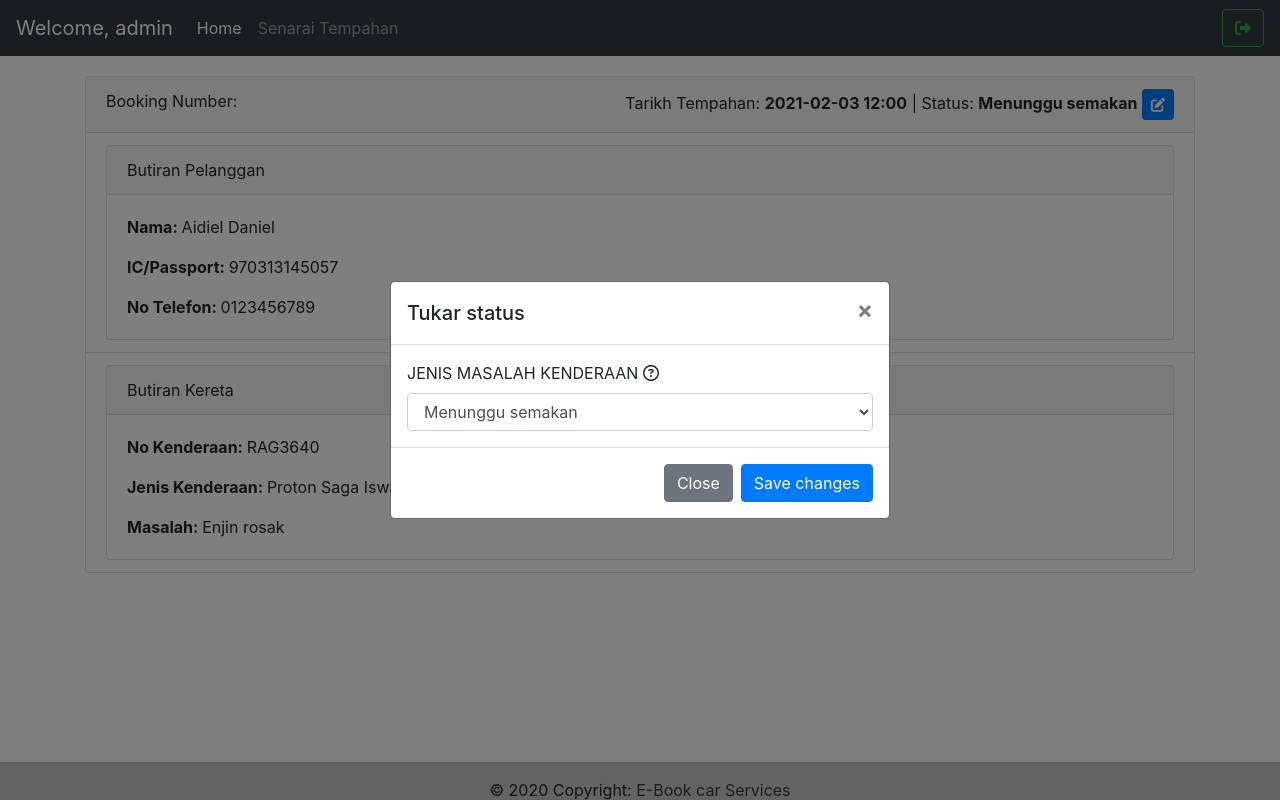
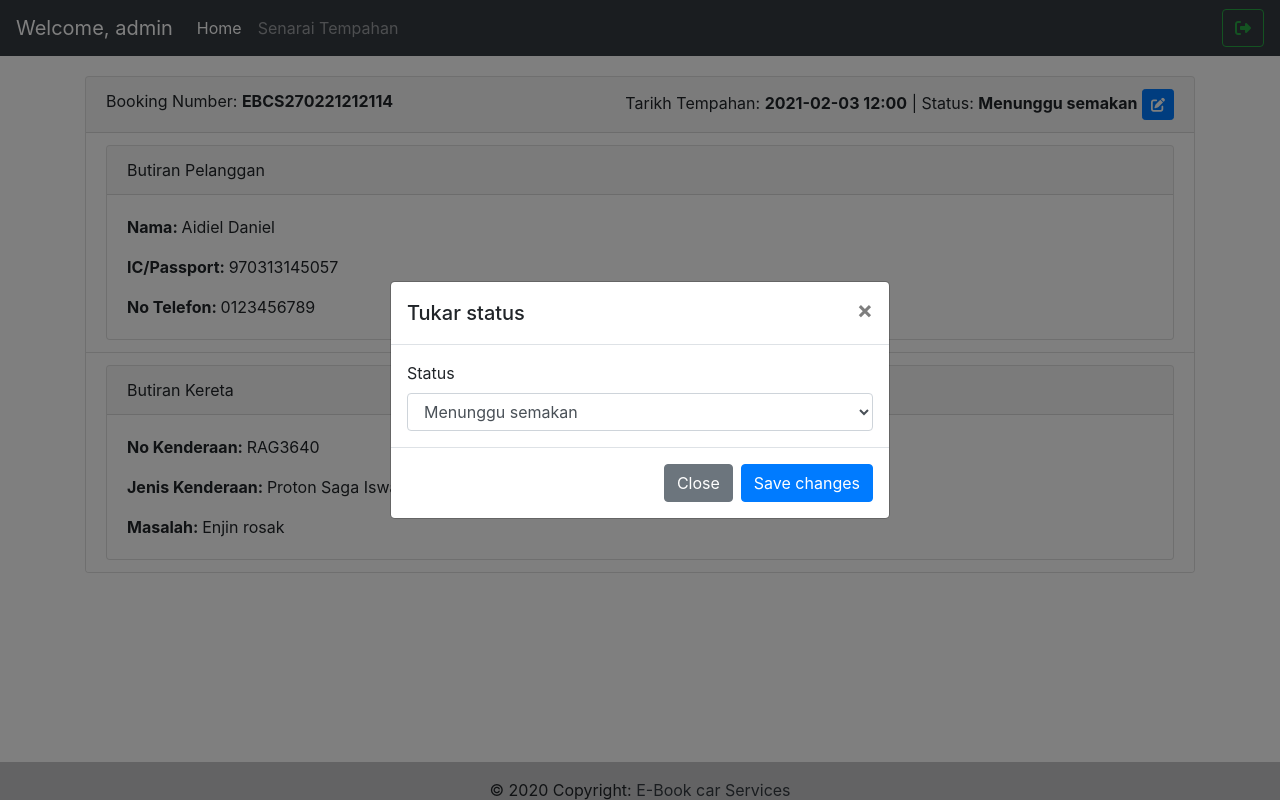
Before and after one commit to ikmalshahzan/fyp, a PHP site: page /login/admin/show.php?id=1 in a window 1280 px wide, after a click on "sunting". Run offline with PHP 8.4, Linux system fonts and the light colour scheme; a user stored in the database is signed in; data comes from the database, SQL or seed files in the repository; some libraries are stand-ins or nearby versions.

Commit message:
admin update status

```diff
--- a/admin/dashboard.php
+++ b/admin/dashboard.php
@@ -41,7 +41,7 @@ include 'config/db.php';
                                 ON t.jenis_masalah = m.id
                                 JOIN tbl_status as s
                                 ON t.status = s.id
-                                WHERE t.status = 1 OR t.status = 2";
+                                WHERE t.status = 1 OR t.status = 2 OR t.status = 5";
                             $result = $conn->query($sql);
                             if ($result->num_rows > 0) {
                                 // output data of each row
@@ -56,7 +56,7 @@ include 'config/db.php';
                                         <td><?= $row['status'] ?></td>
                                         <td>
                                             <?php
-                                            if ($row['status_t'] == 1) {
+                                            if ($row['status_t'] == 1 || $row['status_t'] == 2 || $row['status_t'] == 5) {
                                             ?>
                                                 <a href="show.php?id=<?= $row['id'] ?>" class="btn btn-warning" title="Sunting"><i class="fas fa-eye"></i></a>
                                             <?php
--- a/admin/show.php
+++ b/admin/show.php
@@ -2,14 +2,28 @@
 $title = "Butiran Tempahan";
 
 include 'template/header.php';
+
 include 'config/db.php';
+
+if (isset($_POST['update'])) {
+    $status = $_POST['status'];
+    $id =  $_POST['id'];
+
+    $sql = "UPDATE tempahan_servis SET  status= '" . $status . "' WHERE id=$id";
+    if ($conn->query($sql) === TRUE) {
+        $_SESSION['success'] = "Record updated successfully";
+    } else {
+        $_SESSION['error'] =  "Error: " . $sql . "<br>" . $conn->error;
+    }
+}
+
 ?>
 
 <?php
 
 $id = $_GET['id'];
 
-$sql = "SELECT t.id, t.nama, t.no_kenderaan, t.ic, t.no_telefon, t.tarikh_masa_tempahan, j.nama_kenderaan, m.jenis_masalah, s.status
+$sql = "SELECT t.id, t.no_tempahan, t.nama, t.no_kenderaan, t.ic, t.no_telefon, t.tarikh_masa_tempahan, j.nama_kenderaan, m.jenis_masalah, s.status
 FROM tempahan_servis as t
 JOIN jenis_kenderaan as j
 ON t.jenis_kenderaan = j.id
@@ -25,7 +39,7 @@ while ($row = $result->fetch_assoc()) {
     <div class="container">
         <div class="card">
             <div class="card-header">
-                Booking Number:
+                Booking Number: <b><?= $row['no_tempahan'] ?></b>
                 <div class="float-right">
                     Tarikh Tempahan: <b><?= $row['tarikh_masa_tempahan'] ?></b> | Status: <b><?= $row['status'] ?></b>
                     <!-- Button trigger modal -->
@@ -74,9 +88,11 @@ while ($row = $result->fetch_assoc()) {
                         <span aria-hidden="true">&times;</span>
                     </button>
                 </div>
+                <form action="" method="POST">
+                    <input type="hidden" name="id" value="<?= $row['id'] ?>">
                     <div class="modal-body">
-                    <label for="problem">JENIS MASALAH KENDERAAN <i class="fa fa-question-circle-o" aria-hidden="true" title="Tekan CTRL dan klik jenis masalah kenderaan anda."></i></label>
-                    <select name="problem" class="form-control">
+                        <label for="status">Status</label>
+                        <select name="status" class="form-control">
                             <option selected disabled>Pilih Satu</option>
                             <?php
                             $sql3 = "SELECT * FROM tbl_status";
@@ -98,8 +114,9 @@ while ($row = $result->fetch_assoc()) {
                     </div>
                     <div class="modal-footer">
                         <button type="button" class="btn btn-secondary" data-dismiss="modal">Close</button>
-                    <button type="button" class="btn btn-primary">Save changes</button>
+                        <button type="Submit" name="update" class="btn btn-primary">Save changes</button>
                     </div>
+                </form>
             </div>
         </div>
     </div>
```
Also changed, not shown: test.php (+18 -79 lines). Lines whose indentation alone changed are shown as unchanged.
